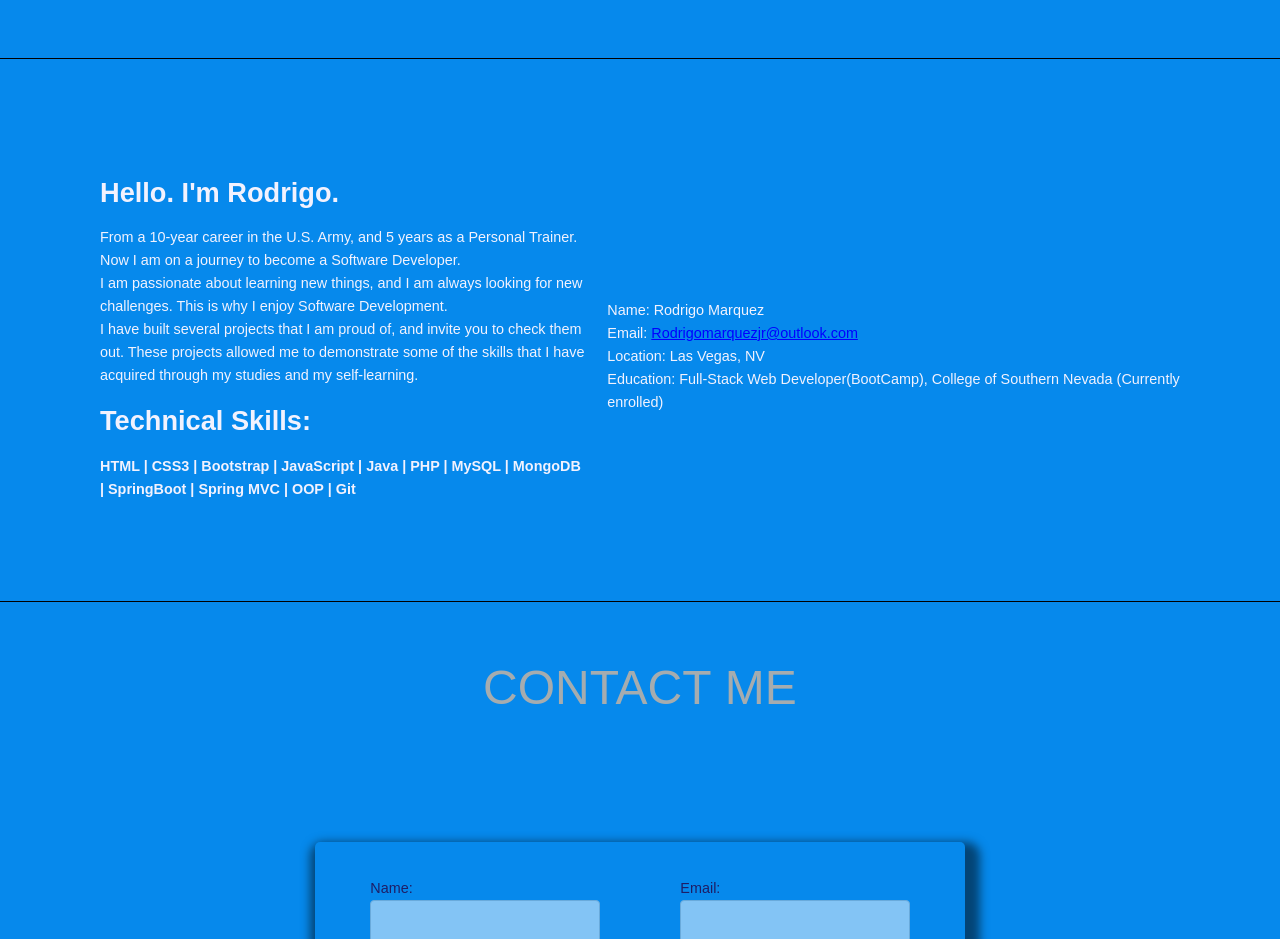
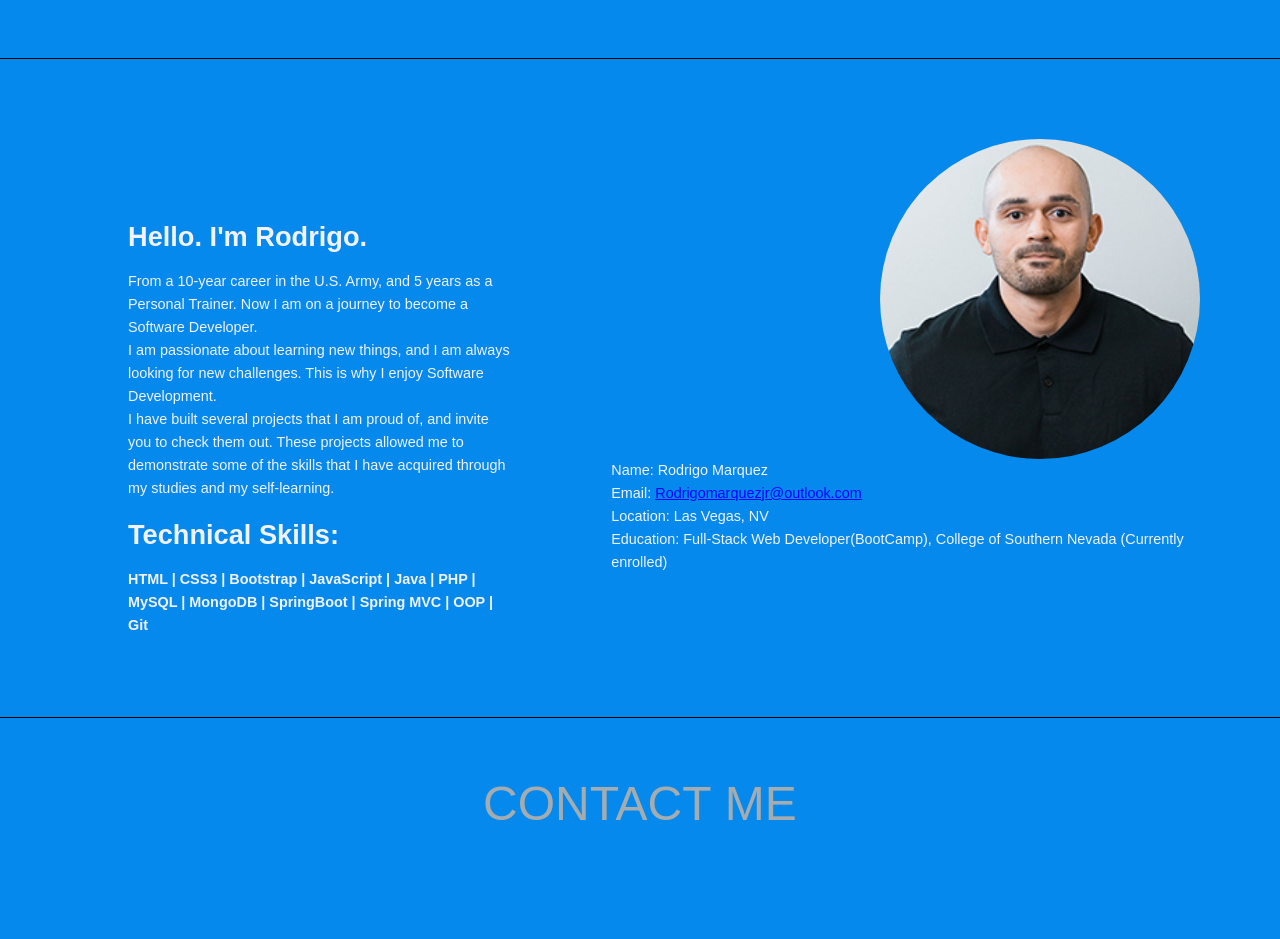
Before and after one commit to RodrigoM09/NewPortfolio, a website: page views/index.html in a window 1280 px wide. Shown: the part 2340-3279 px from the top of the page. Drawn offline with nearby package versions, Linux system fonts and the light colour scheme.

```diff
--- a/css/aboutMe.css
+++ b/css/aboutMe.css
@@ -1,9 +1,13 @@
 .aboutMeContainer{
     display: flex;
+    justify-content: space-between;
 }
-.aboutMeBodyLeft{
+.aboutMeBodyLeft {
+    display: flex;
+    flex-direction: column;
     width: 50%;
-    padding: 20px;
+    justify-content: center;
+    padding: 4rem 6rem 0 3rem;
 }
 .aboutMeBodyLeft > p:last-child{
     font-weight: bold;
@@ -16,3 +20,9 @@
     display: flex;
     flex-direction: column;
 }
+.aboutMeBodyRight > img{
+    width: 20rem;
+    height: 20rem;
+    border-radius: 50%;
+    align-self: end;
+}
--- a/views/index.html
+++ b/views/index.html
@@ -181,7 +181,7 @@
                             <p>HTML | CSS3 | Bootstrap | JavaScript | Java | PHP | MySQL | MongoDB | SpringBoot | Spring MVC | OOP | Git </p>
                         </div>
                         <div class="aboutMeBodyRight">
-                            <img src="" alt="">
+                            <img src="../images/AP%20Rodrigo%20Marquez.jpg" alt="">
                             <div class="aboutMeInformation">
                                 <p><span>Name:</span> Rodrigo Marquez</p>
                                 <p><span>Email:</span>&nbsp;<a  href = "mailto: rodrigomarquezjr@outlook.com" target="_blank">Rodrigomarquezjr@outlook.com</a></p>
```
Also changed, not shown: images/AP Rodrigo Marquez.jpg (added).
